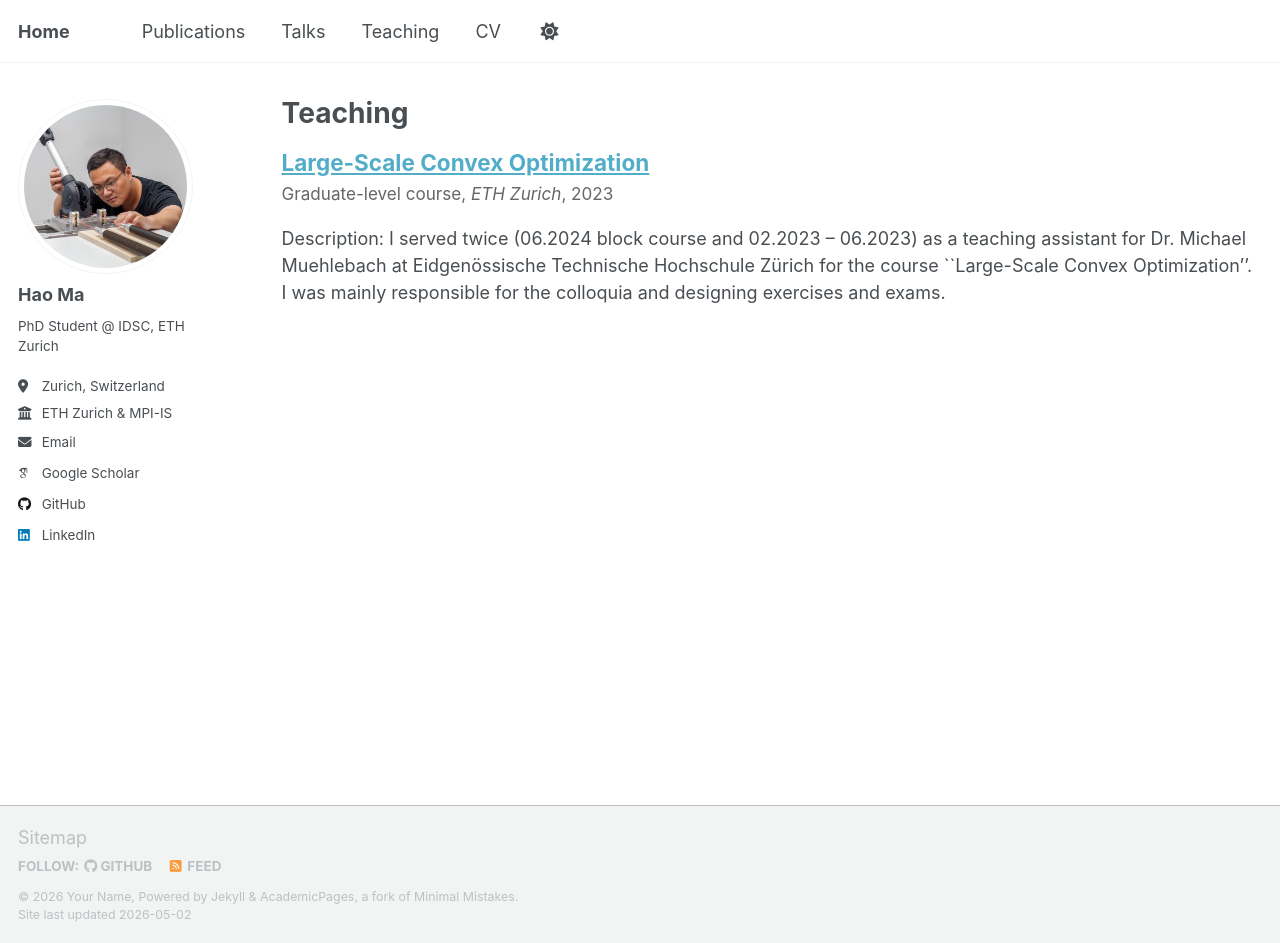
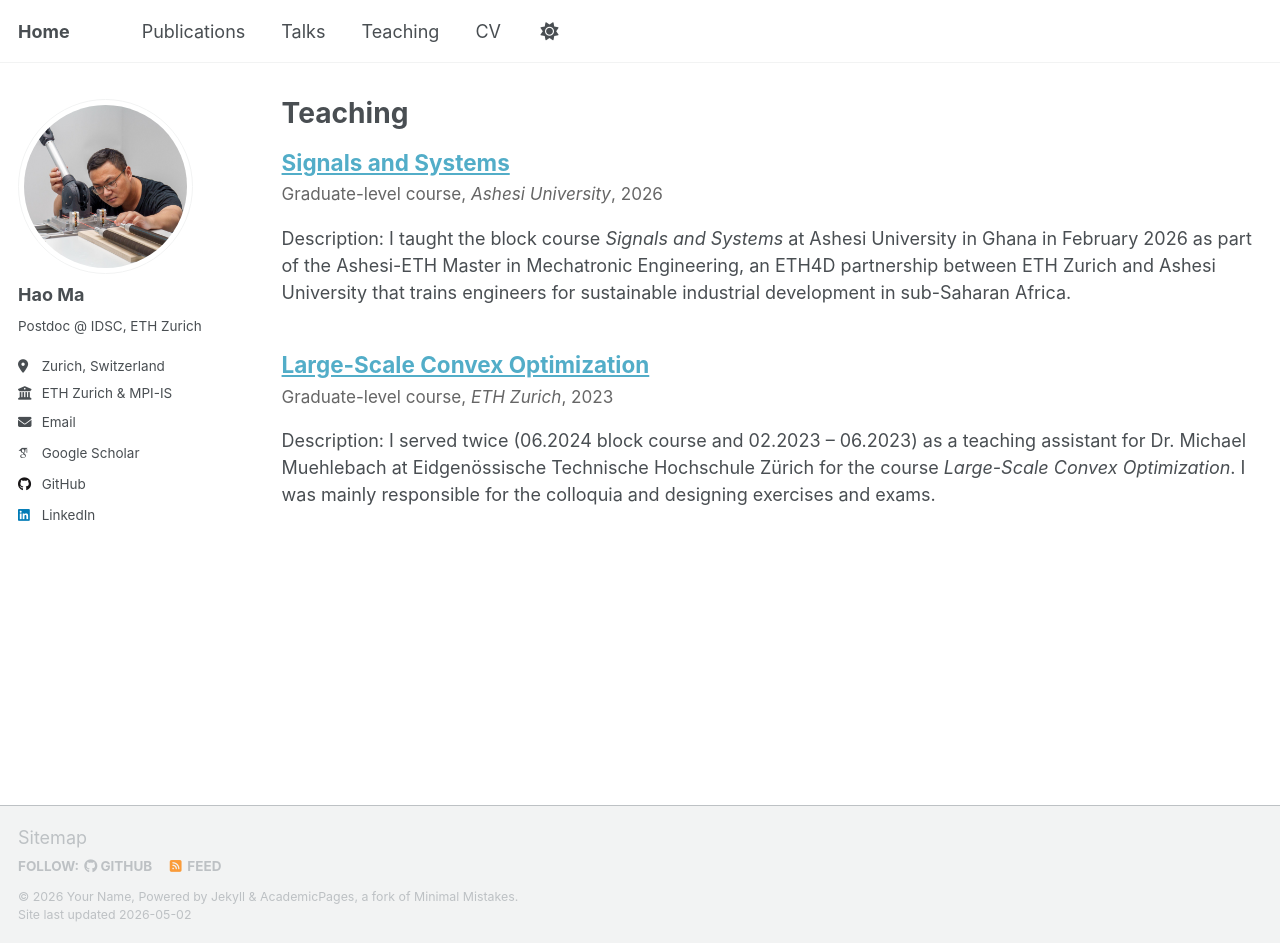
Before and after one commit to HaoMAFRLu/HaoMAFRLu.github.io, a Jekyll site: the page built from _pages/teaching.html, in a window 1280 px wide and 943 px high. Built offline with Jekyll 4.4.1, drawn with Linux system fonts in a browser that asks for light colours; some web fonts are replaced; a script that is not in the unit is left out.

Commit message:
Update teaching and about me pages

```diff
--- a/_config.yml
+++ b/_config.yml
@@ -26,7 +26,7 @@ author:
   avatar           : "cropped_profile.png"
   name             : "Hao Ma"
   pronouns         : # example: "she/her"
-  bio              : "PhD Student @ IDSC, ETH Zurich"
+  bio              : "Postdoc @ IDSC, ETH Zurich"
   location         : "Zurich, Switzerland"
   employer         : "ETH Zurich & MPI-IS"
   uri              : # URL
--- /dev/null
+++ b/_teaching/signals-and-systems-ashesi-2026.md
@@ -0,0 +1,19 @@
+---
+title: "Signals and Systems"
+collection: teaching
+type: "Graduate-level course"
+permalink: /teaching/signals-and-systems-ashesi-2026
+venue: "Ashesi University"
+date: 2026-02-01
+location: "Ghana"
+---
+
+Description: I taught the block course *Signals and Systems* at Ashesi University in Ghana in February 2026 as part of the Ashesi-ETH Master in Mechatronic Engineering, an ETH4D partnership between ETH Zurich and Ashesi University that trains engineers for sustainable industrial development in sub-Saharan Africa.
+
+Learning Objective
+======
+Students learned to represent, analyze, and manipulate discrete-time signals and systems, and to understand how physical systems respond to input signals. The course emphasized using signal excitation and frequency-domain tools to characterize system behavior and identify basic system properties.
+
+Content
+======
+Discrete-time signals and systems; Fourier and z-transforms; frequency-domain characterization of signals and systems; system identification; time-series analysis; and filter design.
```
Also changed, not shown: _pages/about_me.md (+5 -0 lines), _teaching/LSCO-2023.md (+1 -1 lines).
